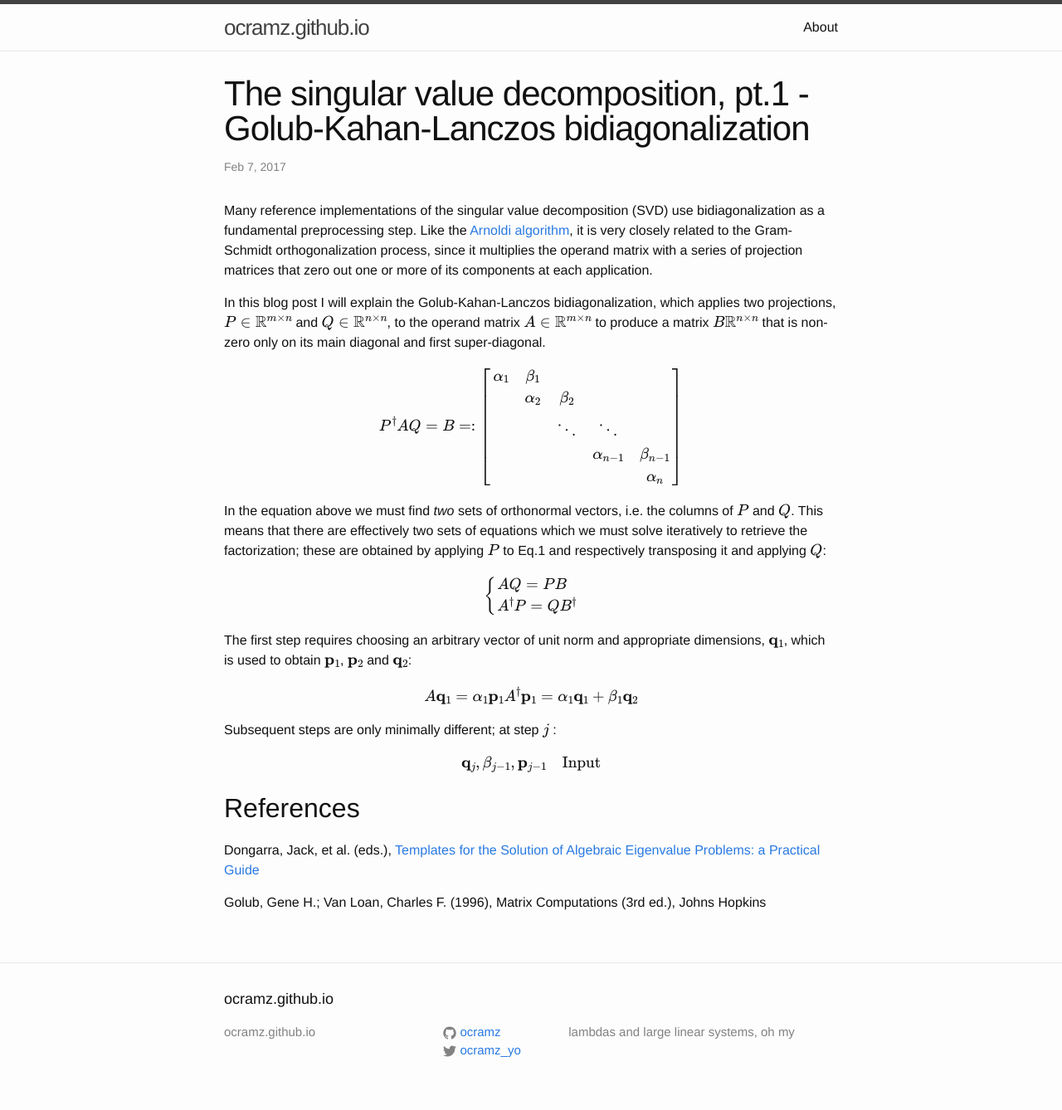
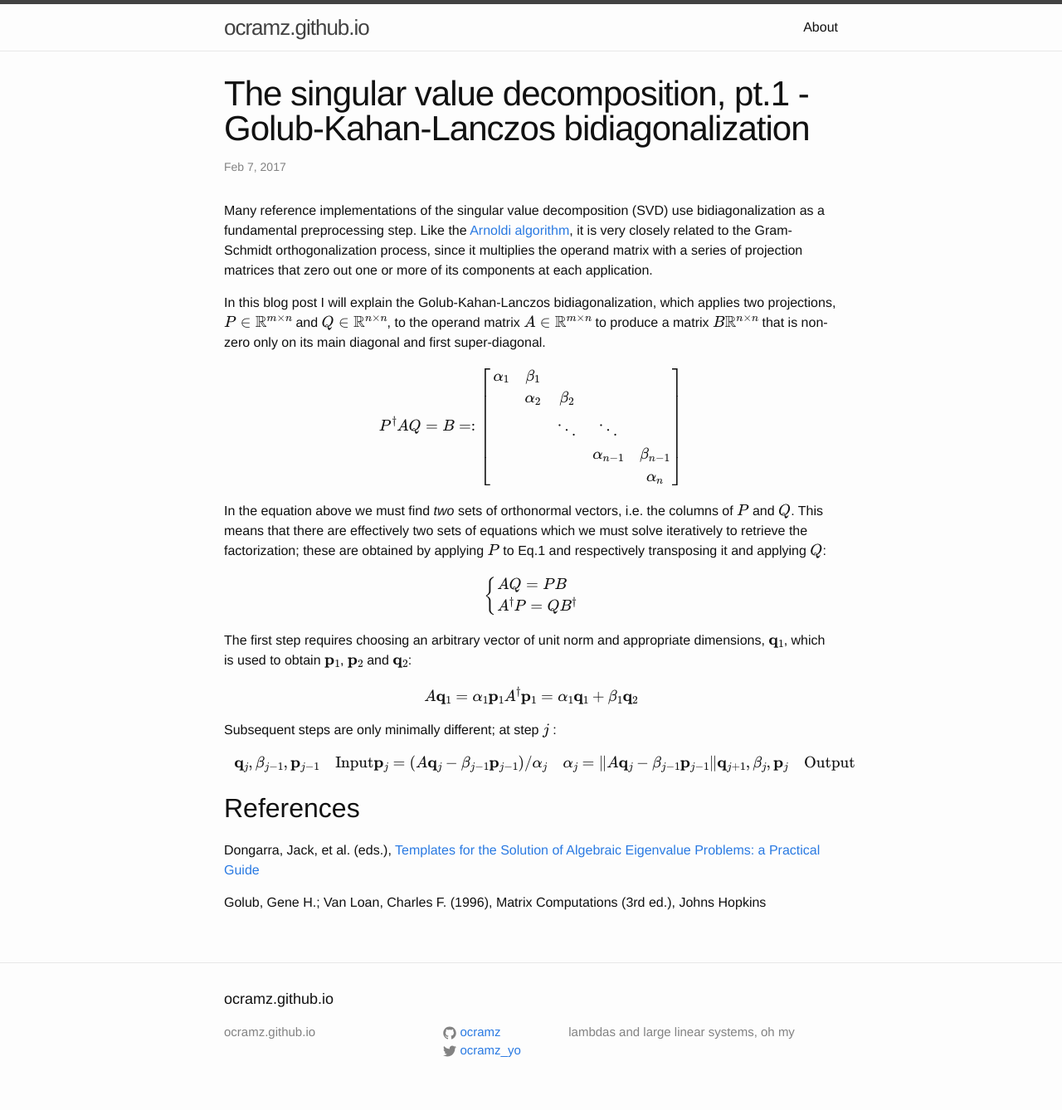
Before and after one commit to ocramz/ocramz.github.io, a Jekyll site: the page built from _posts/2017-02-07-golub-kahan-lanczos.markdown, in a window 1280 px wide. Shown: the whole page at 83% size. Built offline with Jekyll 4.4.1, drawn with Linux system fonts in a browser that asks for light colours; formulas are drawn with MathJax 3.

Commit message:
upd blog

```diff
--- a/_posts/2017-02-07-golub-kahan-lanczos.markdown
+++ b/_posts/2017-02-07-golub-kahan-lanczos.markdown
@@ -36,7 +36,7 @@ $$
 The first step requires choosing an arbitrary vector of unit norm and appropriate dimensions, $$\mathbf{q}_1$$, which is used to obtain $$\mathbf{p}_1$$, $$\mathbf{p}_2$$ and $$\mathbf{q}_2$$:
 
 $$
-A \mathbf{q}_1 = \alpha_1 \mathbf{p}_1
+A \mathbf{q}_1 = \alpha_1 \mathbf{p}_1 \\
 A^\dagger \mathbf{p}_1 = \alpha_1 \mathbf{q}_1 + \beta_1 \mathbf{q}_2
 $$
 
@@ -45,6 +45,9 @@ Subsequent steps are only minimally different; at step $$j$$ :
 $$
 \begin{array}{c c}
 \mathbf{q}_j, \beta_{j-1}, \mathbf{p}_{j-1} & \mathrm{Input}
+\mathbf{p}_{j} = (A \mathbf{q}_{j} - \beta_{j-1} \mathbf{p}_{j-1})/\alpha_j & \alpha_j =  \|A \mathbf{q}_{j} - \beta_{j-1} \mathbf{p}_{j-1}\|
+
+\mathbf{q}_{j+1}, \beta_{j}, \mathbf{p}_{j} & \mathrm{Output}
 \end{array}
 $$
 
```
